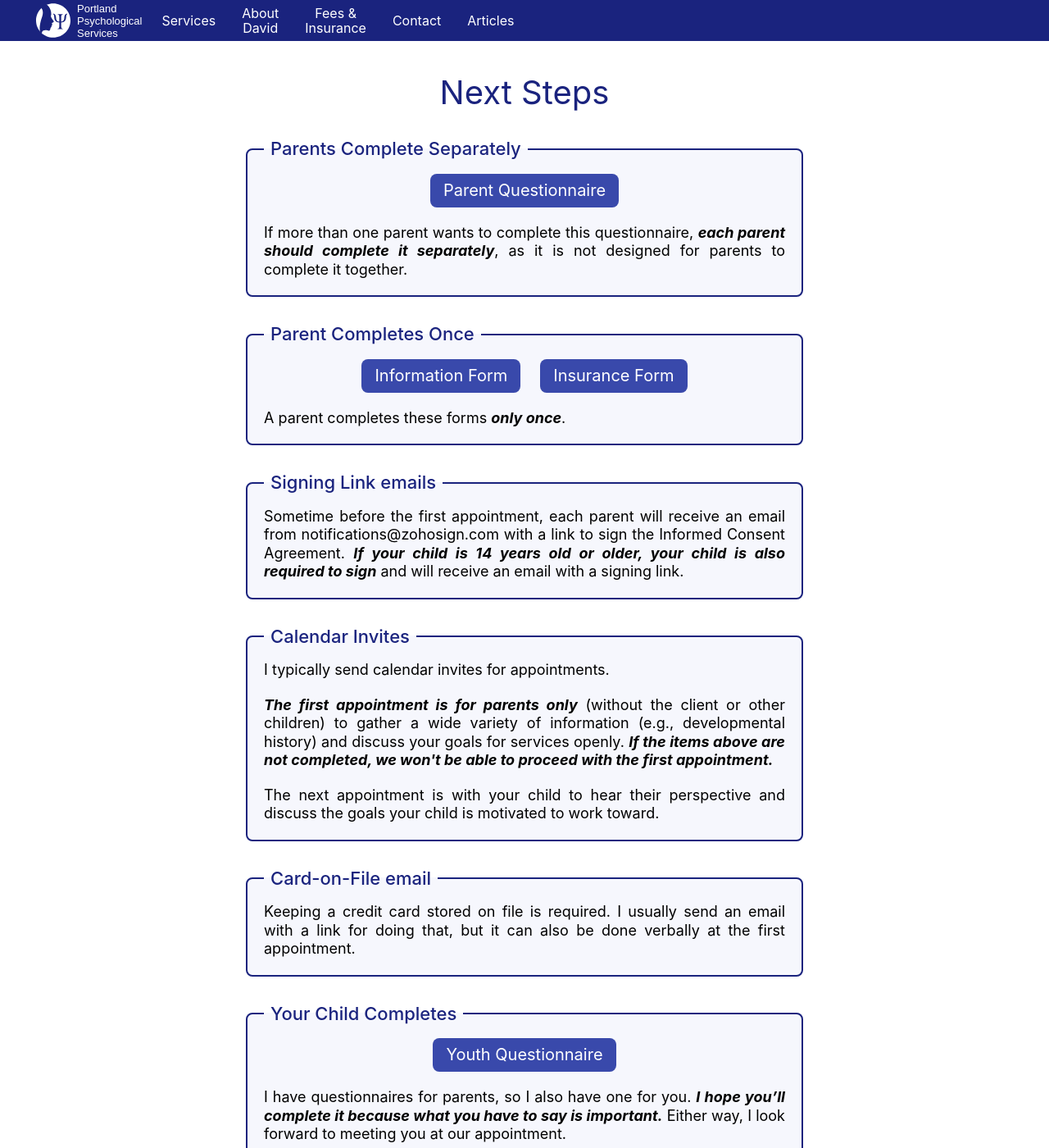
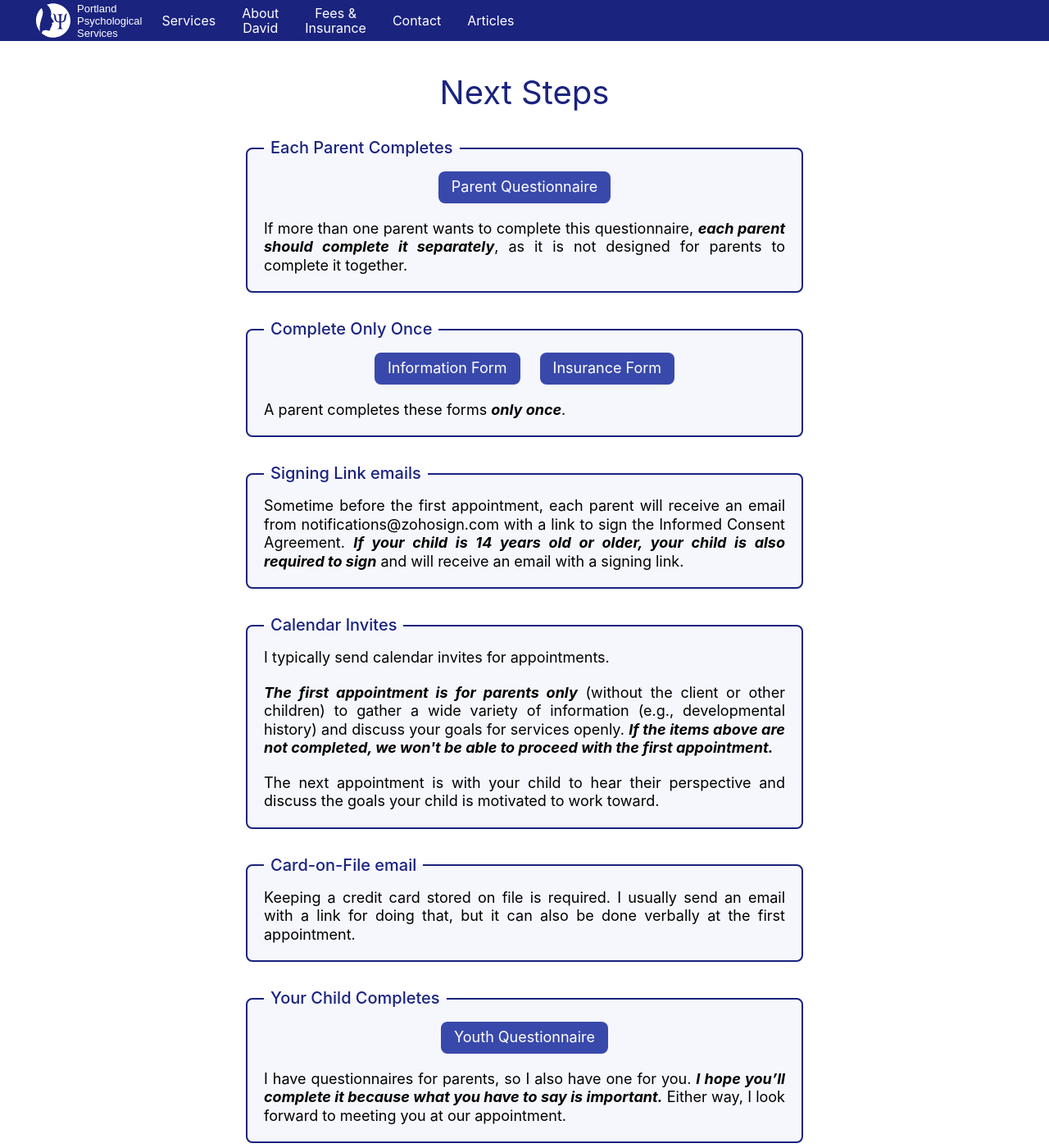
Before and after one commit to portlandps/portlandps.github.io, a Jekyll site: the page built from y.html, in a window 1280 px wide and 1400 px high. Shown: the whole window at 82% size. Built offline with Jekyll 4.4.1, drawn with Linux system fonts in a browser that asks for light colours; some web fonts are replaced.

Commit message:
font-size

```diff
--- a/a.html
+++ b/a.html
@@ -15,10 +15,10 @@ css: |-
   main p{margin:0 auto 1.25em;font-size:1.125em}
   fieldset{border:.125rem solid light-dark(#1a237e,#e0e0e0);border-radius:.5rem;padding:1.0rem 1.25rem 1.25rem;max-width:39.75rem;margin:2rem auto;background-color:light-dark(#f6f7fd,#1a237e)}
   fieldset legend{padding:0 .5rem;text-align:left}
-  fieldset legend h2{font-size:1.375rem;font-weight:500;margin:0;color:#1a237e;color:light-dark(#1a237e,#e0e0e0)}
+  fieldset legend h2{font-size:1.25rem;font-weight:500;margin:0;color:#1a237e;color:light-dark(#1a237e,#e0e0e0)}
   fieldset div{font-size:1.125rem;margin:0 0 1.25rem;}
   fieldset div:last-child{margin-bottom:0;}
-  fieldset a{background-color:light-dark(#3949ab,#f6f7fd);color:light-dark(#fff,#3949ab);border-radius:.5rem;font-size:1.25rem;padding:.5rem 1rem}
+  fieldset a{background-color:light-dark(#3949ab,#f6f7fd);color:light-dark(#fff,#3949ab);border-radius:.5rem;font-size:1.125rem;padding:.5rem 1rem}
   fieldset a:hover{color:light-dark(#36f239,#3949ab)}
   .fieldset-flex{display:flex;flex-wrap:wrap;justify-content:center;gap:1rem 1.5rem;}
 ---
--- a/c.html
+++ b/c.html
@@ -15,10 +15,10 @@ css: |-
   main p{margin:0 auto 1.25em;font-size:1.125em}
   fieldset{border:.125rem solid light-dark(#1a237e,#e0e0e0);border-radius:.5rem;padding:1.0rem 1.25rem 1.25rem;max-width:39.75rem;margin:2rem auto;background-color:light-dark(#f6f7fd,#1a237e)}
   fieldset legend{padding:0 .5rem;text-align:left}
-  fieldset legend h2{font-size:1.375rem;font-weight:500;margin:0;color:#1a237e;color:light-dark(#1a237e,#e0e0e0)}
+  fieldset legend h2{font-size:1.25rem;font-weight:500;margin:0;color:#1a237e;color:light-dark(#1a237e,#e0e0e0)}
   fieldset div{font-size:1.125rem;margin:0 0 1.25rem;}
   fieldset div:last-child{margin-bottom:0;}
-  fieldset a{background-color:light-dark(#3949ab,#f6f7fd);color:light-dark(#fff,#3949ab);border-radius:.5rem;font-size:1.25rem;padding:.5rem 1rem}
+  fieldset a{background-color:light-dark(#3949ab,#f6f7fd);color:light-dark(#fff,#3949ab);border-radius:.5rem;font-size:1.125rem;padding:.5rem 1rem}
   fieldset a:hover{color:light-dark(#36f239,#3949ab)}
   .fieldset-flex{display:flex;flex-wrap:wrap;justify-content:center;gap:1rem 1.5rem;}
 ---
--- a/y.html
+++ b/y.html
@@ -15,23 +15,23 @@ css: |-
   main p{margin:0 auto 1.25em;font-size:1.125em}
   fieldset{border:.125rem solid light-dark(#1a237e,#e0e0e0);border-radius:.5rem;padding:1.0rem 1.25rem 1.25rem;max-width:39.75rem;margin:2rem auto;background-color:light-dark(#f6f7fd,#1a237e)}
   fieldset legend{padding:0 .5rem;text-align:left}
-  fieldset legend h2{font-size:1.375rem;font-weight:500;margin:0;color:#1a237e;color:light-dark(#1a237e,#e0e0e0)}
+  fieldset legend h2{font-size:1.25rem;font-weight:500;margin:0;color:#1a237e;color:light-dark(#1a237e,#e0e0e0)}
   fieldset div{font-size:1.125rem;margin:0 0 1.25rem;}
   fieldset div:last-child{margin-bottom:0;}
-  fieldset a{background-color:light-dark(#3949ab,#f6f7fd);color:light-dark(#fff,#3949ab);border-radius:.5rem;font-size:1.25rem;padding:.5rem 1rem}
+  fieldset a{background-color:light-dark(#3949ab,#f6f7fd);color:light-dark(#fff,#3949ab);border-radius:.5rem;font-size:1.125rem;padding:.5rem 1rem}
   fieldset a:hover{color:light-dark(#36f239,#3949ab)}
   .fieldset-flex{display:flex;flex-wrap:wrap;justify-content:center;gap:1rem 1.5rem;}
 ---
 <h1 class="center">Next Steps</h1>
 <fieldset>
-	<legend><h2>Parents Complete Separately</h2></legend>
+	<legend><h2>Each Parent Completes</h2></legend>
 	<div class="fieldset-flex">
 		<a class="forms" href="https://forms.portlandpsychological.services/cdavidmaxey/form/ParentQuestionnaire/formperma/JEUBFnPYSUsx1hOl3i0A0BjzlOSge2RQmuPyzmDwEQU">Parent Questionnaire</a>
 	</div>
 	<div>If more than one parent wants to complete this questionnaire, <span class="italic bold">each parent should complete it separately</span>, as it is not designed for parents to complete it together.</div>
 </fieldset>
 <fieldset>
-	<legend><h2>Parent Completes Once</h2></legend>
+	<legend><h2>Complete Only Once</h2></legend>
 	<div class="fieldset-flex">
 		<a class="forms" href="https://forms.portlandpsychological.services/cdavidmaxey/form/Information/formperma/NxEhCgVCYrZdOKwZLpG9cWLZsslbd7RVFmrQzeRibdQ">Information Form</a>
 		<a class="forms" href="https://forms.portlandpsychological.services/cdavidmaxey/form/Insurance/formperma/QAHpE59gaGNWwBnnmE2FvZx0QIjtMwNjsm_GglYxOJA">Insurance Form</a>
```
